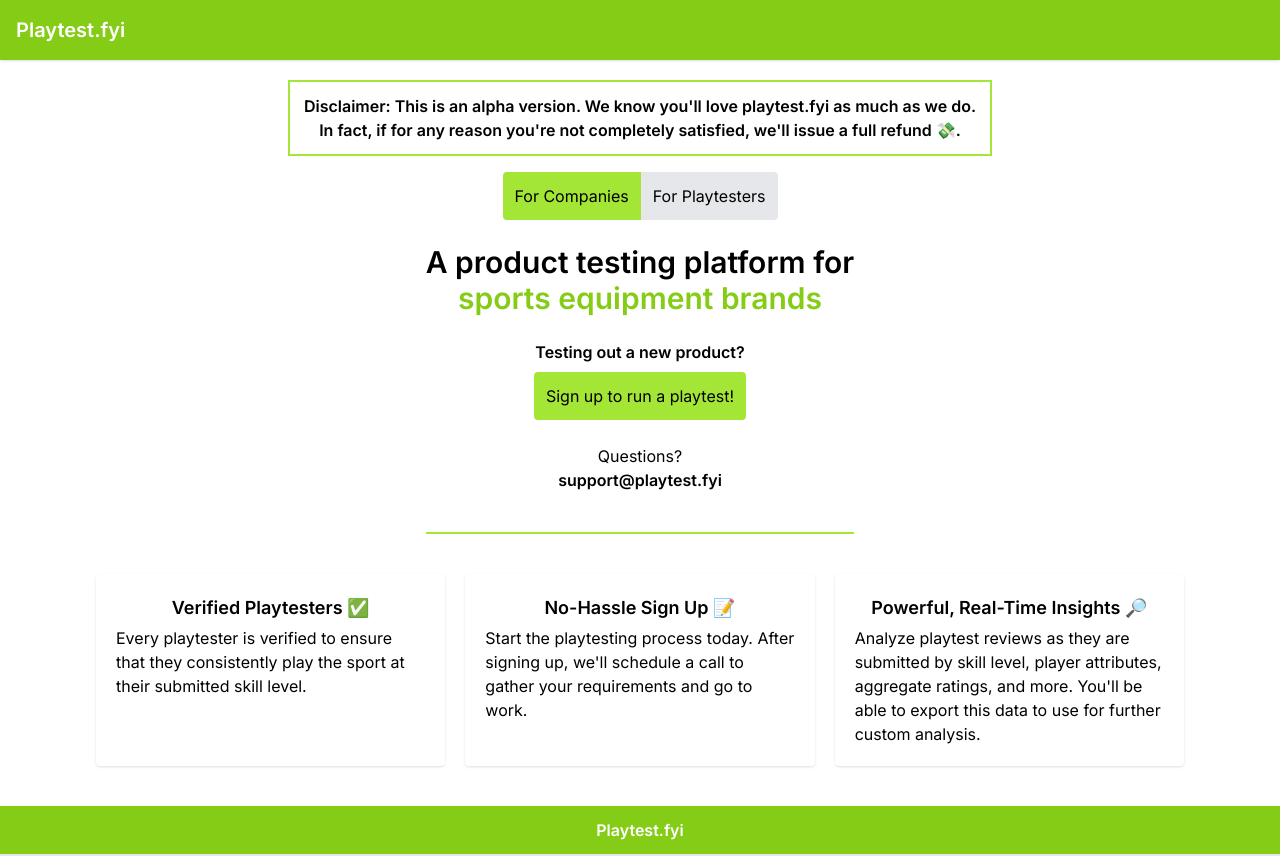
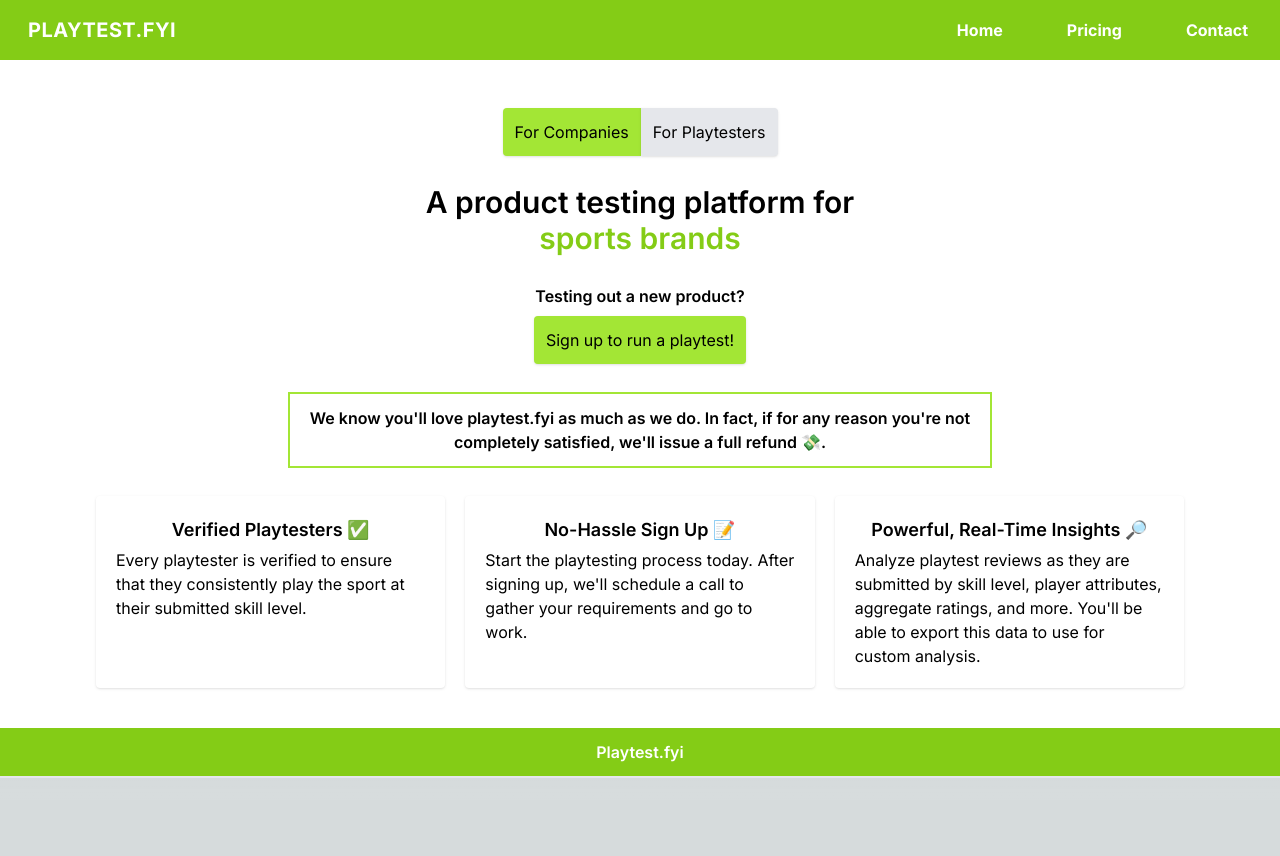
Before and after one commit to srindog/playtest.fyi, a Next.js app: page / in a window 1280 px wide. After the commit the page ends 800 px from the top, so only its background shows below. Built offline with nearby package versions, Linux system fonts and the light colour scheme.

Commit message:
add some tabs

```diff
--- /dev/null
+++ b/app/contact/page.tsx
@@ -0,0 +1,14 @@
+
+
+export default async function ContactPage() {
+  return (
+    <main className="">
+      <div className="flex py-56 flex-col bg-white text-black items-center text-center text-lg">
+      <h3>
+        Questions?
+        <p className="font-semibold">support@playtest.fyi</p>
+      </h3>
+      </div>
+    </main>
+  )
+}
--- a/app/home.tsx
+++ b/app/home.tsx
@@ -1,5 +1,6 @@
 "use client";
 import { useState } from "react";
+
 
 const PLAYTESTERS = "For Playtesters";
 const COMPANIES = "For Companies";
@@ -15,15 +16,27 @@
 
 const BASE_BUTTON_STYLE = "mt-2 p-3 items-center";
 const UNSELECTED_BUTTON_STYLE = (rounded: string) =>
-  `${BASE_BUTTON_STYLE} ${rounded} bg-gray-200 hover:bg-gray-300 active:bg-gray-200`;
+  `${BASE_BUTTON_STYLE} ${rounded} bg-gray-200 hover:bg-gray-300 active:bg-gray-200 shadow`;
 const SELECTED_BUTTON_STYLE = (rounded: string) =>
-  `${BASE_BUTTON_STYLE} ${rounded} bg-lime-400 hover:bg-lime-300 active:bg-lime-400`;
+  `${BASE_BUTTON_STYLE} ${rounded} bg-lime-400 hover:bg-lime-300 active:bg-lime-400 shadow`;
 
+const Support = () => (
+  <h3>
+    Questions?
+    <p className="font-semibold">support@playtest.fyi</p>
+  </h3>
+)
+
+const Guarantee = () => (
+  <h3>We know you&apos;ll love playtest.fyi as much as we do.
+    In fact, if for any reason you&apos;re not completely satisfied, we&apos;ll issue a full refund 💸.
+  </h3>
+)
 
 const PlaytestersHome = () => {
   return (
-    <div className="flex flex-col mt-6 items-center justify-center">
-      <div className="pb-10 border-b-2 border-lime-400">
+    <div className="flex flex-col mt-6 space-y-6 pb-10 items-center justify-center">
+      <div>
         <h1 className="font-semibold md:text-3xl text-2xl">
           Test out the newest
           <p>
@@ -32,53 +45,54 @@
             </span>
           </p>
         </h1>
-        <div className="flex flex-col mt-6 items-center">
+      </div>
+      <div className="flex flex-col items-center">
         <label className="font-semibold">
           Invite only. Have a referral?
         </label>
         <a
           href="https://forms.gle/Ve5CEw3DVN68AfCo9"
           target="_blank"
-            className="mt-2 p-3 bg-lime-400 hover:bg-lime-300 active:bg-lime-400 rounded"
+          className={SELECTED_BUTTON_STYLE('rounded')}
         >
           Sign up to be a playtester!
         </a>
-        </div>
-        <div className="mt-6">
-          <Support />
-        </div>
       </div>
     </div>
   )
 }
 
 const CompaniesHome = () => (
-  <div className="flex flex-col mt-6 items-center justify-center">
-    <div className="pb-10 border-b-2 border-lime-400">
+  <div className="flex flex-col space-y-7 mt-7 items-center justify-center pb-10">
+      <div>
         <h1 className="font-semibold md:text-3xl text-2xl">
           A product testing platform for
           <p>
             <span className="text-lime-500">
-            sports equipment brands
+              sports brands
             </span>
           </p>
         </h1>
-      <div className="flex flex-col mt-6 items-center">
+      </div>
+
+      <div className="flex flex-col mt-7 items-center">
         <label className="font-semibold">
           Testing out a new product?
         </label>
         <a
           href="https://forms.gle/VbbEth7kiT2AoY56A"
           target="_blank"
-          className="mt-2 p-3 bg-lime-400 hover:bg-lime-300 active:bg-lime-400 rounded"
+          className={SELECTED_BUTTON_STYLE('rounded')}
         >
           Sign up to run a playtest!
         </a>
       </div>
-      <div className="mt-6">
+      {/* <div className="mt-6">
         <Support />
-      </div>
+      </div> */}
 
+      <div className="md:mx-72 mx-5 mt-6 font-semibold border-lime-400 border-2 p-3">
+        <Guarantee />
       </div>
 
     <div className="mt-10 md:mx-24 mx-5 grid md:grid-cols-3 grid-cols-1 gap-5">
@@ -95,7 +109,7 @@
       <Card title="Powerful, Real-Time Insights 🔎">
         Analyze playtest reviews as they are submitted by skill level,
         player attributes, aggregate ratings, and more. You&apos;ll be able
-        to export this data to use for further custom analysis.
+        to export this data to use for custom analysis.
       </Card>
 
     </div>
@@ -103,27 +117,12 @@
   </div>
 )
 
-const Support = () => (
-  <h3>
-    Questions?
-    <p className="font-semibold">support@playtest.fyi</p>
-  </h3>
-)
 
 export default function Home() {
   const [toggle, setToggle] = useState(COMPANIES);
   return (
-    <div className="flex pt-20 pb-10 justify-center items-center">
-
     <div className="flex flex-col text-center">
-
-        <div className="md:mx-72 mx-5 font-semibold border-lime-400 border-2 p-3">
-          <h3 className="">Disclaimer: This is an alpha version. We know you&apos;ll love playtest.fyi as much as we do.
-            In fact, if for any reason you&apos;re not completely satisfied, we&apos;ll issue a full refund 💸.
-          </h3>
-        </div>
-
-        <div className="mt-2 flex flex-row justify-center">
+      <div className="flex flex-row justify-center">
         <button
           className={
             toggle === COMPANIES
@@ -151,8 +150,6 @@
       ) : (
         <PlaytestersHome />
       )}
-
     </div>
-    </div>
-  );
+  )
 }
--- a/app/layout.tsx
+++ b/app/layout.tsx
@@ -1,5 +1,7 @@
 import './globals.css'
 import { Inter } from 'next/font/google'
+import Link from 'next/link'
+import { Navbar } from './navbar'
 
 const inter = Inter({ subsets: ['latin'] })
 
@@ -8,6 +10,20 @@
   description: 'A product testing platform for sports brands',
 }
 
+const Logo = () => (
+  <header className='text-xl text-white font-semibold'>
+    <a href='/'>Playtest.fyi</a>
+  </header>
+)
+
+const Footer = () => (
+  <div className='flex justify-center p-3 bg-lime-500 border-b-2'>
+    <header className='text-base text-white font-semibold'>
+      <a href='https://www.playtest.fyi'>Playtest.fyi</a>
+    </header>
+  </div>
+)
+
 export default function RootLayout({
   children,
 }: {
@@ -15,7 +31,11 @@
 }) {
   return (
     <html lang="en">
-      <body className={inter.className}>{children}</body>
+      <body className={inter.className}>
+        <Navbar />
+        {children}
+        <Footer />
+      </body>
     </html>
   )
 }
--- /dev/null
+++ b/app/navbar.tsx
@@ -0,0 +1,64 @@
+"use client"
+import Link from "next/link"
+import { useState } from "react"
+
+const Logo = () => (
+  <Link href='/' className="inline-flex items-center p-2 mr-4 ">
+    <span className='text-xl text-white font-bold uppercase tracking-wide'>
+      Playtest.fyi
+    </span>
+  </Link>
+)
+
+
+export const Navbar = () => {
+  const [active, setActive] = useState(false)
+  const handleMenuClick = () => {
+    setActive(!active);
+  }
+  return (
+    <nav className='flex items-center flex-wrap bg-lime-500 p-2 px-5'>
+      <Logo />
+      <button
+        className='inline-flex p-3 hover:bg-gray-900 rounded lg:hidden text-white ml-auto hover:text-white outline-none'
+        onClick={handleMenuClick}
+      >
+        <svg
+          className='w-6 h-6'
+          fill='none'
+          stroke='currentColor'
+          viewBox='0 0 24 24'
+          xmlns='http://www.w3.org/2000/svg'
+        >
+          <path
+            strokeLinecap='round'
+            strokeLinejoin='round'
+            strokeWidth={2}
+            d='M4 6h16M4 12h16M4 18h16'
+          />
+        </svg>
+      </button>
+      <div className={`${
+            active ? "" : "hidden"
+          }   w-full lg:inline-flex lg:flex-grow lg:w-auto`}>
+        <div className='lg:inline-flex lg:flex-row lg:ml-auto lg:w-auto w-full lg:items-center items-start flex flex-col lg:h-auto lg:space-x-10'>
+          <Link href='/' className='lg:inline-flex lg:w-auto w-full px-3 py-2 rounded text-white font-bold items-center justify-center hover:bg-gray-600 hover:text-white '>
+              Home
+          </Link>
+          {/* <Link href='/about' className='lg:inline-flex lg:w-auto w-full px-3 py-2 rounded text-white font-bold items-center justify-center hover:bg-gray-600 hover:text-white'>
+              About
+          </Link> */}
+          <Link href='/pricing' className='lg:inline-flex lg:w-auto w-full px-3 py-2 rounded text-white font-bold items-center justify-center hover:bg-gray-600 hover:text-white'>
+              Pricing
+          </Link>
+          <Link href='/contact' className='lg:inline-flex lg:w-auto w-full px-3 py-2 rounded text-white font-bold items-center justify-center hover:bg-gray-600 hover:text-white'>
+            Contact
+          </Link>
+          {/* <Link href='/login' className='lg:inline-flex lg:w-auto w-full px-3 py-2 rounded text-white font-bold items-center justify-center hover:bg-gray-600 hover:text-white'>
+            Log In
+          </Link> */}
+        </div>
+      </div>
+    </nav>
+  )
+}
--- a/app/page.tsx
+++ b/app/page.tsx
@@ -1,30 +1,12 @@
 import Home from "./home"
-
-const Logo = () => (
-  <header className='text-xl text-white font-semibold'>
-    <a href='https://www.playtest.fyi'>Playtest.fyi</a>
-  </header>
-)
+import Link from "next/link"
 
 export default async function HomePage() {
-
   return (
     <main>
       <div className="flex flex-col bg-white text-black">
-        <nav className='fixed w-screen flex items-center p-4 bg-lime-500 shadow'>
-          <Logo />
-          <div className="flex md:flex-grow flex-row justify-end space-x-10">
-            {/* <a href="" className="p-2 text-lime-500 border-lime-500 hover:text-lime-400 hover:border-lime-400 active:text-lime-500 active:border-lime-500 border-b-4 font-semibold">
-              Log In</a> */}
-          </div>
-        </nav>
-
-        <Home />
-
-        <div className='flex justify-center p-3 bg-lime-500 border-b-2'>
-          <header className='text-base text-white font-semibold'>
-            <a href='https://www.playtest.fyi'>Playtest.fyi</a>
-          </header>
+        <div className="flex pt-10 justify-center items-center">
+          <Home />
         </div>
       </div>
     </main>
--- /dev/null
+++ b/app/pricing/page.tsx
@@ -0,0 +1,9 @@
+export default async function PricingPage() {
+  return (
+    <main>
+      <div className="flex flex-col min-h-screen bg-white text-black">
+
+      </div>
+    </main>
+  )
+}
```
Lines whose indentation alone changed are shown as unchanged.
